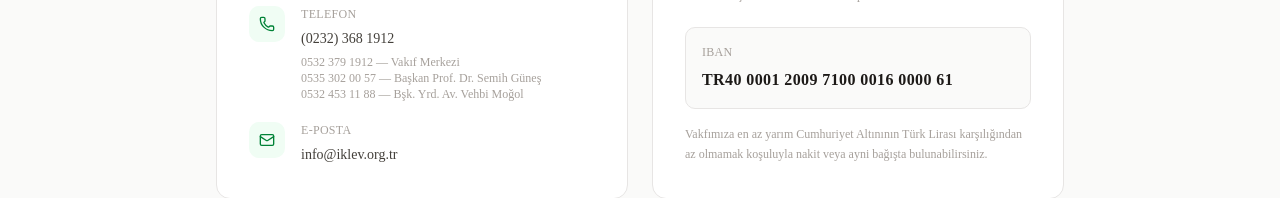
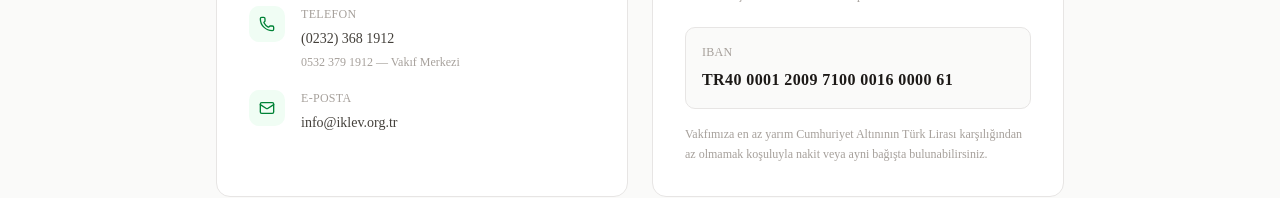
Before and after one commit to Erenvclk/iklev-web, a Next.js app in the folder frontend/: page /iletisim in a window 1280 px wide. Shown: the part 404-602 px from the top of the page. Built offline with nearby package versions, Linux system fonts and the light colour scheme; no server answers; a web font is replaced by a local one.

Commit message:
fix: gereksiz numralar silindi

```diff
--- a/frontend/app/iletisim/page.tsx
+++ b/frontend/app/iletisim/page.tsx
@@ -64,8 +64,7 @@ export default async function IletisimPage() {
                     {settings.phone ?? '(0232) 368 1912'}
                   </a>
                   <p className="text-xs text-stone-400 mt-1">0532 379 1912 — Vakıf Merkezi</p>
-                  <p className="text-xs text-stone-400">0535 302 00 57 — Başkan Prof. Dr. Semih Güneş</p>
-                  <p className="text-xs text-stone-400">0532 453 11 88 — Bşk. Yrd. Av. Vehbi Moğol</p>
+
                 </div>
               </div>
 
```
